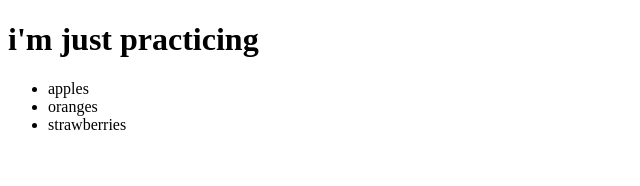
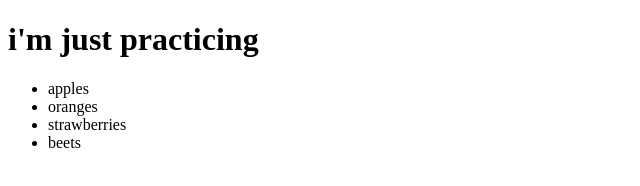
Before and after one commit to nicolenam/my-own-repo, a plain HTML site: page index.html in a window 1280 px wide. Shown: the full height of the page, 0-640 px from the left. Drawn offline with Linux system fonts and the light colour scheme.

Commit message:
Added beets to the list

```diff
--- a/index.html
+++ b/index.html
@@ -12,5 +12,6 @@
         <li>apples</li>
         <li>oranges</li>
         <li>strawberries</li>
+        <li>beets</li>
 </body>
 </html>
```
